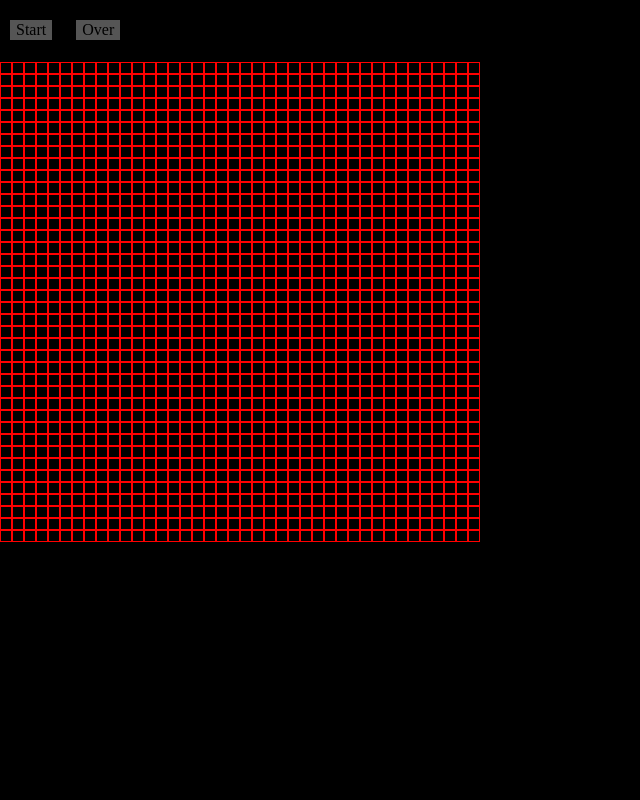
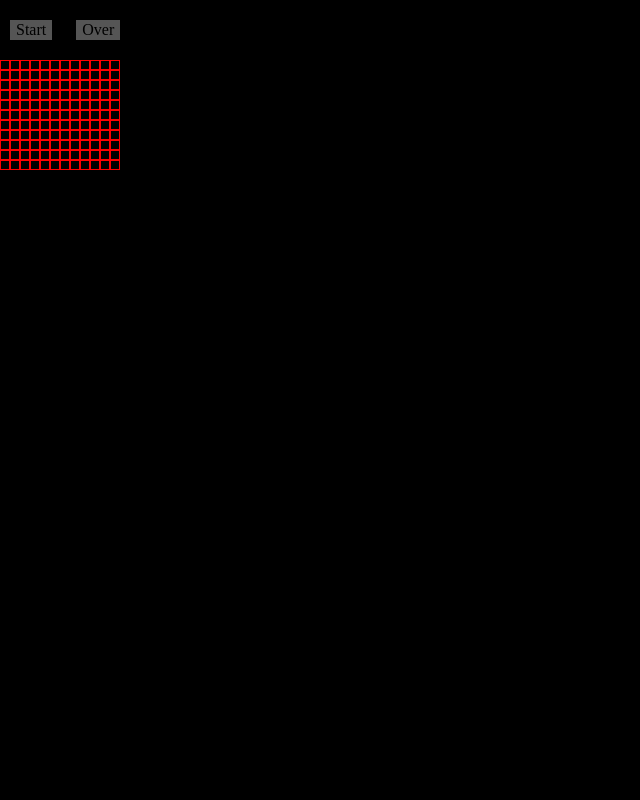
Before and after one commit to MIML/TheOdinProject, a plain HTML site: page Snake/index.html in a window 1280 px wide. Shown: the whole page, without its empty margins (0-640 px from the left). Drawn offline with nearby package versions, Linux system fonts and the light colour scheme.

Commit message:
Update style.css

```diff
--- a/Snake/style.css
+++ b/Snake/style.css
@@ -1,9 +1,11 @@
 body{background: black; color: white;}
+#container{width:120px; height:120px;  position:relative; overflow:hidden;}
 button{background:#555; border:none; margin:20px 10px 10px;}
-.grid{border: 1px solid red; width:10px; height:10px; float: left;}
+.grid{border: 1px solid red; width:8px; height:8px; float: left; position:relative;}
 .row:after{
     content:"\000A";
     white-space: pre;
 }
-.row{height: 12px; }
-.snake{background:#777;}
+.row{height: 10px; }
+.snake{background:#777; position:absolute; z-index}
+.food{background:green;}
```
